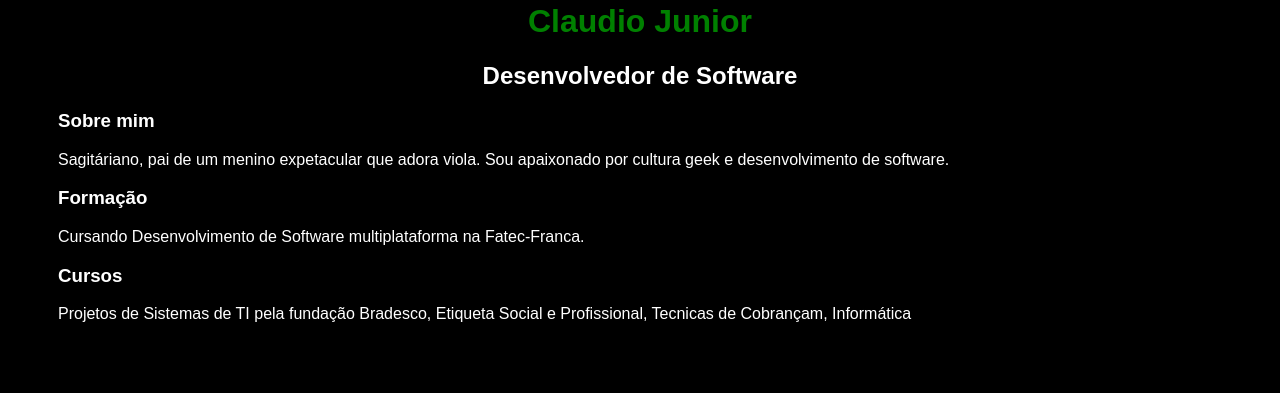
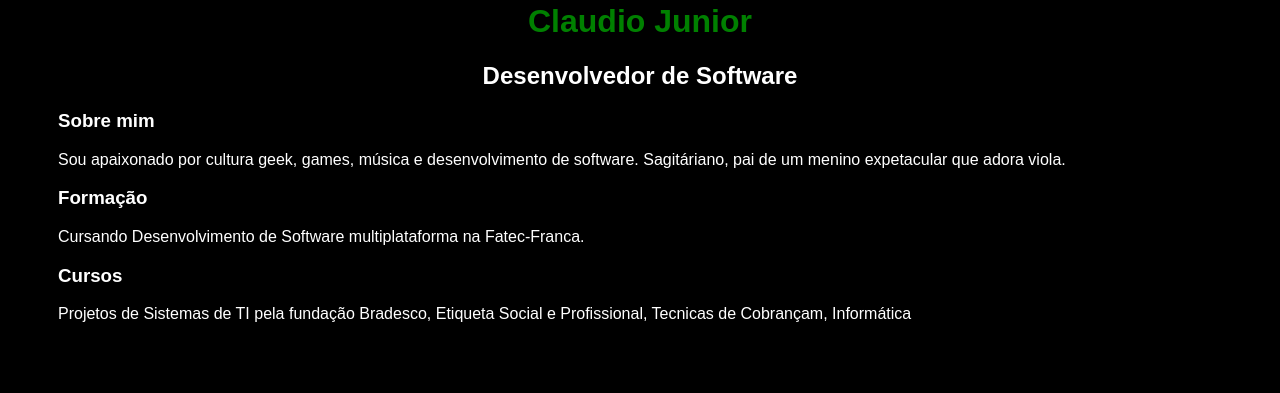
Before and after one commit to Claudio-Fatec/Curriculo-certo, a plain HTML site: page index.html in a window 1280 px wide. Shown: the part 264-657 px from the top of the page. Drawn offline with Linux system fonts and the light colour scheme.

Commit message:
alteração na linha sobre mim

```diff
--- a/index.html
+++ b/index.html
@@ -39,7 +39,7 @@
         <main>
    <section>
        <h3>Sobre mim</h3>
-       <p> Sagitáriano, pai de um menino expetacular que adora viola. Sou apaixonado por cultura geek e desenvolvimento de software.</p>
+       <p> Sou apaixonado por cultura geek, games, música e desenvolvimento de software. Sagitáriano, pai de um menino expetacular que adora viola.</p>
    </section>
    <section>
        <h3>Formação</h3>
```
